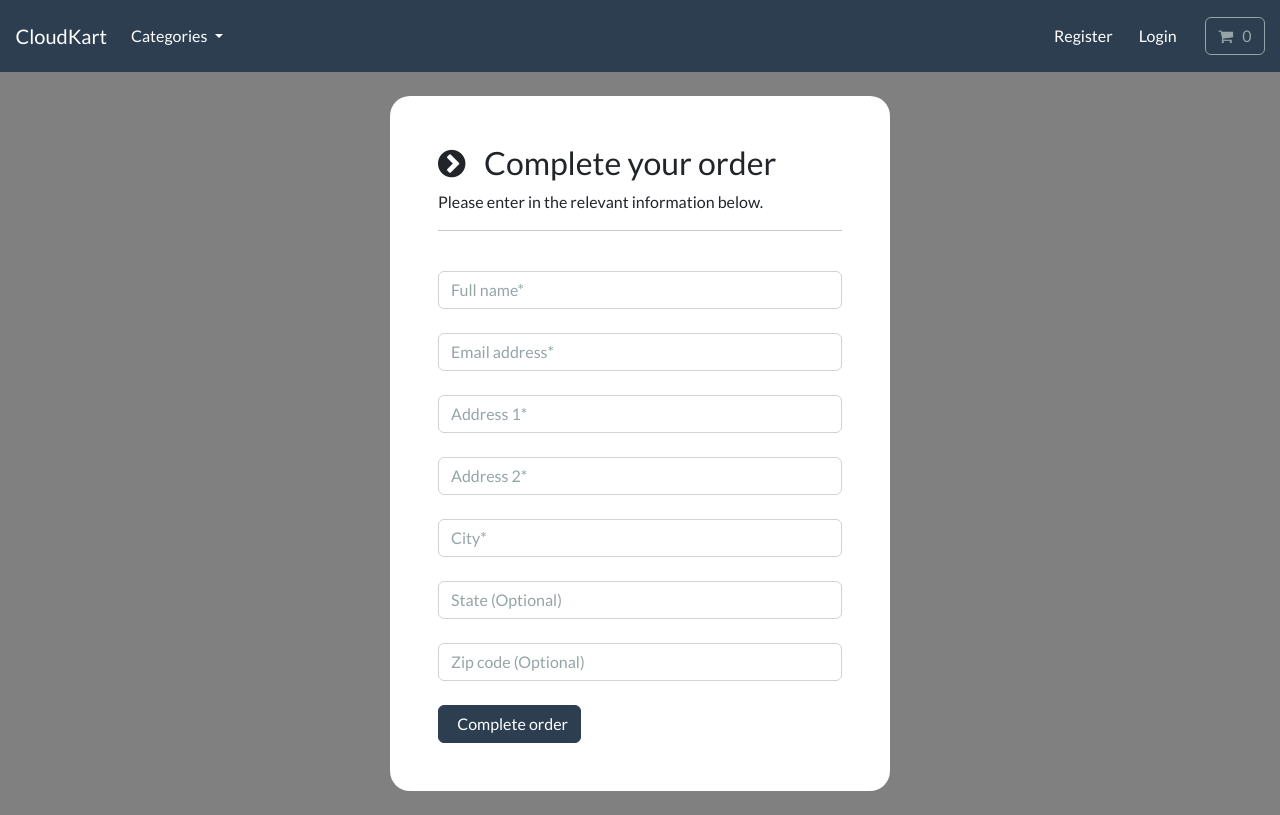
After one commit to aryankumar-nci/Scalable-Cloud-Programming-Project, a Django app: page /payment/checkout in a window 1280 px wide. The commit adds this page. Run offline with Django 5.2, Linux system fonts and the light colour scheme; data that the repository does not hold is empty; some libraries are stand-ins or nearby versions.

Commit message:
checkout template added (97)

```diff
--- a/ecommerce/cart/templates/cart/cart-summary.html
+++ b/ecommerce/cart/templates/cart/cart-summary.html
@@ -122,9 +122,10 @@
 
         <div class="h6 fw-bold"> Sub total: $ <div id="total" class="d-inline-flex">{{cart.get_total}}<!-- cart.get_total --> </div></div>
 
-      </div>
 
-
+      <br>
+      <a href="{% url 'checkout' %}" class="btn btn-primary my-2"> Checkout </a>
+    </div>
     </div>
 
     <br>
--- /dev/null
+++ b/ecommerce/payment/templates/payment/checkout.html
@@ -0,0 +1,152 @@
+
+{% include "store/base.html" %}
+
+
+{% load static %}
+
+
+{% block content %}
+
+<style>
+
+    body
+    {
+
+        background-color: gray;
+
+    }
+
+
+</style>
+
+
+    <body>
+
+        <br>
+
+        <div class="container bg-white shadow-md p-5" style="width:500px; border-radius:20px;">
+
+            <form id="form">
+
+                <div>
+
+                    <h3> <i class="fa fa-chevron-circle-right" aria-hidden="true"></i> &nbsp; Complete your order </h3>
+
+                    <p> Please enter in the relevant information below. </p>
+
+
+
+                    <hr>
+
+                    <br>
+
+                    <div class="form-field">
+
+                        <input class="form-control validate" id="name" type="text" placeholder="Full name*" autocomplete="off" value="" required>
+
+                    </div>
+
+
+                    <br>
+
+
+                    <div class="form-field">
+
+                        <input class="form-control validate" id="email" type="email" placeholder="Email address*" autocomplete="off" value="" required>
+
+                    </div>
+
+
+                    <br>
+
+
+                    <div class="form-field">
+
+                        <input class="form-control validate" id="address1" type="text" placeholder="Address 1*" autocomplete="off" value="" required>
+
+                    </div>
+
+
+                    <br>
+
+
+                    <div class="form-field">
+
+                        <input class="form-control validate" id="address2" type="text" placeholder="Address 2*" autocomplete="off" value="" required>
+
+                    </div>
+
+
+                    <br>
+
+
+                    <div class="form-field">
+
+                        <input class="form-control validate" id="city" type="text" placeholder="City*" autocomplete="off" value="" required>
+
+                    </div>
+
+
+                    <br>
+
+
+                    <div class="form-field">
+
+                        <input class="form-control" id="state" type="text" placeholder="State (Optional)" autocomplete="off" value="">
+
+                    </div>
+
+
+                    <br>
+
+
+                    <div class="form-field">
+
+                        <input class="form-control" id="zipcode" type="text" placeholder="Zip code (Optional)" autocomplete="off" value="">
+
+                    </div>
+
+                </div>
+
+                <br>
+
+
+
+               <button id="complete-order" type="submit" class="btn btn-primary navbar-btn text-white"> &nbsp; Complete order </button>
+
+
+                <br>
+
+
+
+
+            </form>
+
+
+        </div>
+
+
+
+        <br>
+
+
+    </body>
+
+
+    <!-- Ajax integration -->
+
+
+
+    <script>
+
+
+
+
+
+   </script>
+
+
+
+
+
+{% endblock %}
--- a/ecommerce/payment/urls.py
+++ b/ecommerce/payment/urls.py
@@ -4,8 +4,13 @@ from . import views
 
 urlpatterns = [
 
+
+    path('checkout',views.checkout,name='checkout'),
+
     path('payment-success',views.payment_success,name='payment-success'),
 
     path('payment-failed', views.payment_failed,name='payment-failed'),
 
+
+
 ]
--- a/ecommerce/payment/views.py
+++ b/ecommerce/payment/views.py
@@ -1,6 +1,10 @@
 from django.shortcuts import render
 
 # Create your views here.
+
+def checkout(request):
+
+    return render(request,'payment/checkout.html')
 
 def payment_success(request):
 
```
